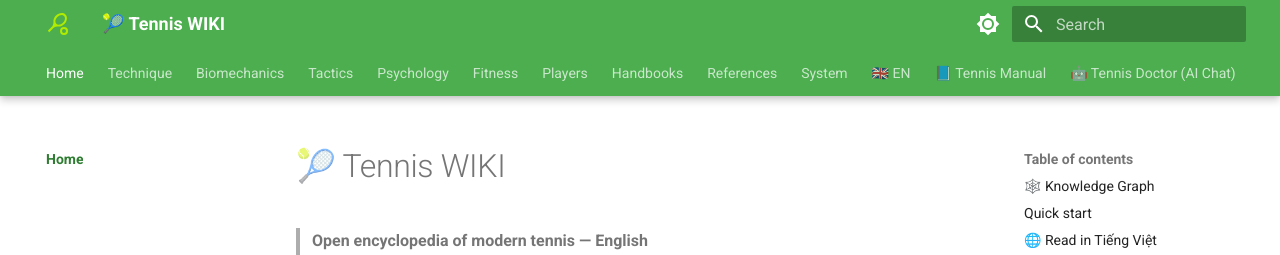
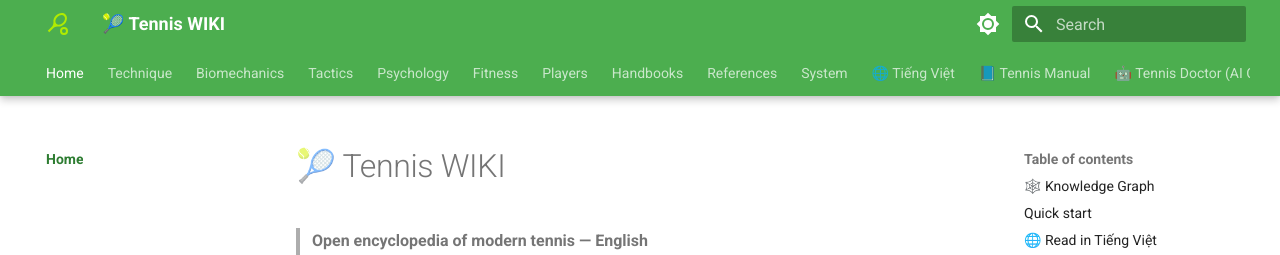
Before and after one commit to HenryPhamDuc/tennis-wiki-en, an MkDocs documentation site: the page built from docs/index.md, in a window 1280 px wide. Shown: the top 255 px of the page. Built offline with MkDocs 1.6.1 and Material for MkDocs 9.7.7, drawn with Linux system fonts in a browser that asks for light colours.

Commit message:
Language toggle: change 'EN' back to 'Tiếng Việt' (always show target language)

```diff
--- a/mkdocs.yml
+++ b/mkdocs.yml
@@ -732,7 +732,7 @@
   - Handbooks: handbooks/index.md
   - References: references/index.md
   - System: system/index.md
-  - 🇬🇧 EN: https://henryphamduc.github.io/tennis-wiki/
+  - 🌐 Tiếng Việt: https://henryphamduc.github.io/tennis-wiki/
   - 📘 Tennis Manual: https://henryphamduc.github.io/tennis/
   - 🤖 Tennis Doctor (AI Chat): https://tennis-doctor.henry-phamduc.workers.dev/
 extra_css:
```
